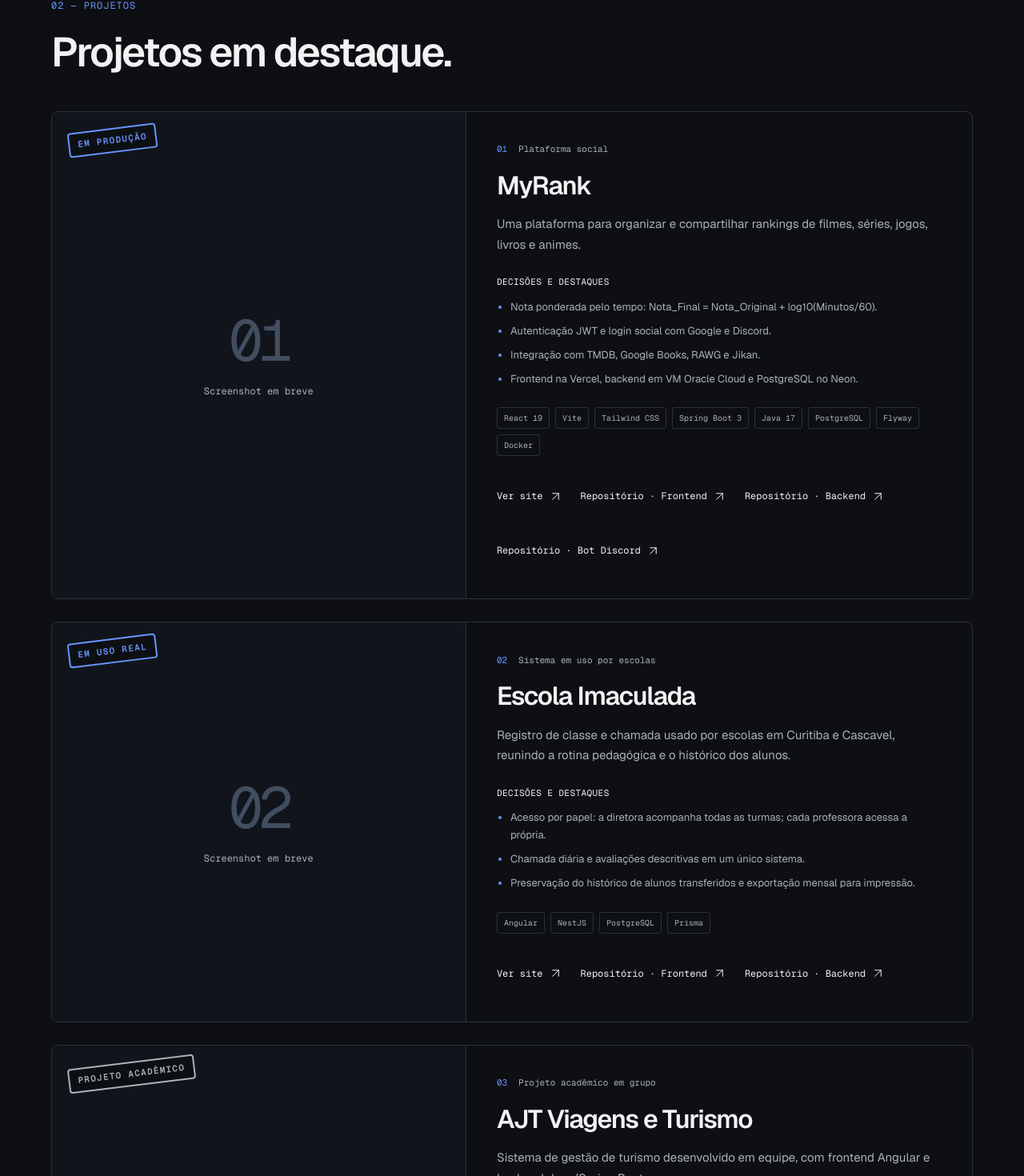
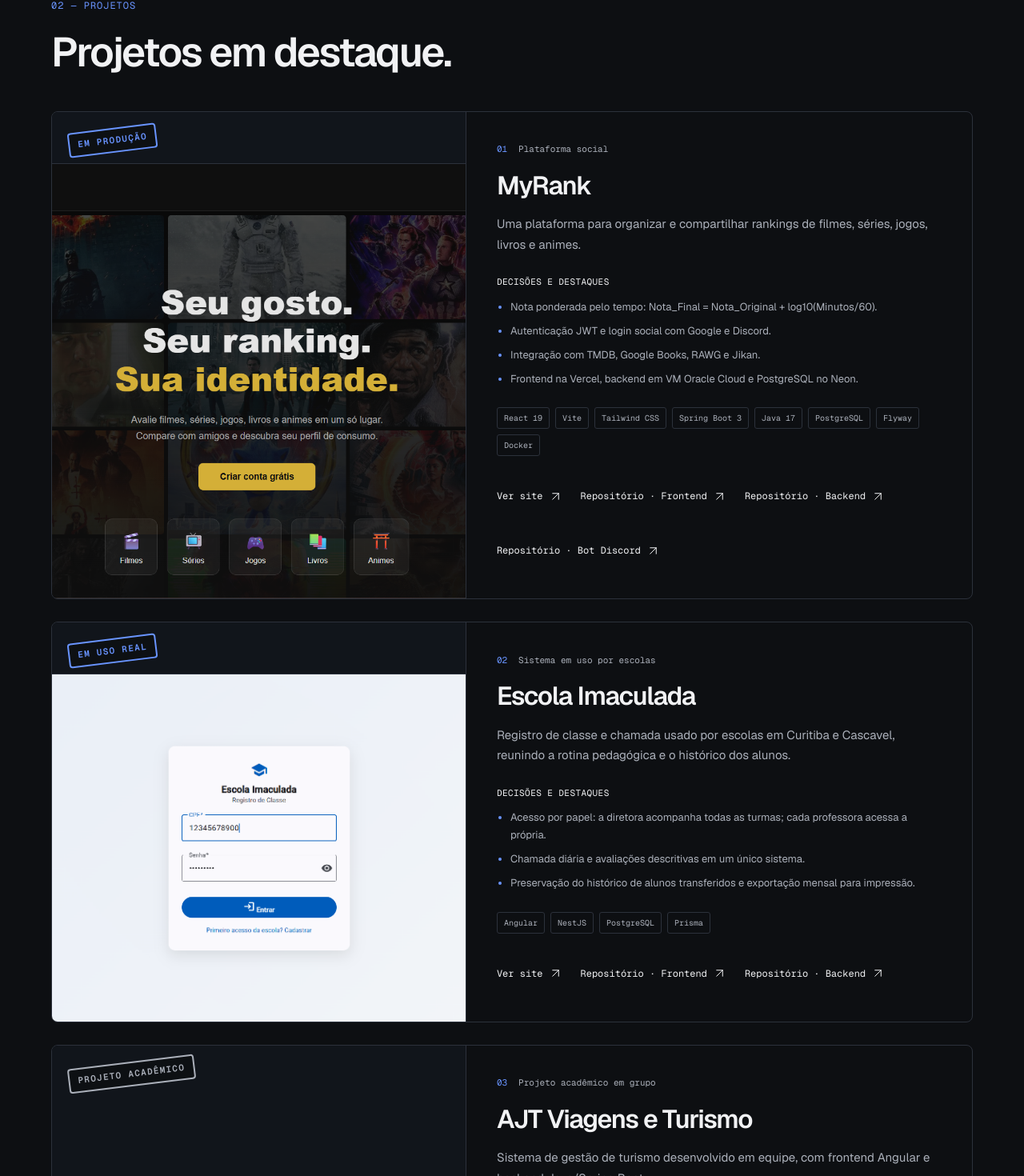
Before and after one commit to guiGocksAfK/GuiGocks-Portfolio, a Next.js app: page / in a window 1280 px wide. Shown: the part 892-2362 px from the top of the page at 80% size. Built offline with nearby package versions, Linux system fonts and the light colour scheme.

Commit message:
feat: faixa superior nos cards com imagem para o selo do inspetor

```diff
--- /dev/null
+++ b/next.config.ts
@@ -0,0 +1,10 @@
+import type { NextConfig } from 'next';
+
+const nextConfig: NextConfig = {
+  images: {
+    // 90 is used for project screenshots, which carry small text that blurs at the default 75.
+    qualities: [75, 90],
+  },
+};
+
+export default nextConfig;
--- a/src/app/globals.css
+++ b/src/app/globals.css
@@ -200,7 +200,11 @@
 .project-card { display: grid; grid-template-columns: minmax(0, .9fr) minmax(0, 1.1fr); border: 1px solid var(--border); border-radius: 8px; overflow: hidden; transition: border-color .2s; }
 .project-card:hover, .project-card:focus-within { border-color: var(--accent); }
 .project-visual { position: relative; background: #11151b; min-height: 300px; border-right: 1px solid var(--border); }
-.project-image { object-fit: contain; }
+/* Screenshots fill the frame; both current prints keep their key content in the centre.
+   Filling the height makes a wide print render ~1200px wide, which is why page.tsx asks next/image for that size. */
+.project-image { object-fit: cover; object-position: center; }
+/* Screenshots sit below a dark strip that holds the inspector's stamp. */
+.project-shot { position: absolute; inset: 64px 0 0; border-top: 1px solid var(--border); }
 .screenshot-placeholder { height: 100%; min-height: 300px; display: flex; flex-direction: column; align-items: center; justify-content: center; gap: 18px; color: var(--muted); font-size: 12px; }
 .placeholder-number { font-size: 72px; line-height: 1; letter-spacing: -.08em; color: #424d60; }
 .project-details { padding: clamp(24px, 3vw, 44px); min-width: 0; }
--- a/src/app/page.tsx
+++ b/src/app/page.tsx
@@ -64,7 +64,7 @@
               <article className="project-card" aria-labelledby={`project-${index}`}>
                 <div className="project-visual">
                   <ProjectStamp label={project.stamp.label} tone={project.stamp.tone} />
-                  {project.screenshot ? <Image src={project.screenshot} alt={project.screenshotAlt} fill sizes="(max-width: 900px) 100vw, 45vw" className="project-image" /> :
+                  {project.screenshot ? <div className="project-shot"><Image src={project.screenshot} alt={project.screenshotAlt} fill quality={90} sizes="(max-width: 900px) 100vw, 1200px" className="project-image" /></div> :
                     <div className="screenshot-placeholder"><span className="placeholder-number font-mono" aria-hidden="true">{String(index + 1).padStart(2, '0')}</span><span className="font-mono">{projects.screenshotLabel}</span></div>}
                 </div>
                 <div className="project-details">
--- a/src/data/content.ts
+++ b/src/data/content.ts
@@ -51,8 +51,8 @@
         stamp: { label: 'Em produção', tone: 'accent' },
         site: 'https://myrank-oficial.vercel.app',
         repositories: [{ label: 'Frontend', href: 'https://github.com/guiGocksAfK/MyRank-frontend' }, { label: 'Backend', href: 'https://github.com/guiGocksAfK/MyRank-backend' }, { label: 'Bot Discord', href: 'https://github.com/guiGocksAfK/MyRank-discordBot' }],
-        screenshot: null,
-        screenshotAlt: 'Interface da plataforma MyRank',
+        screenshot: '/projects/MyRank.png',
+        screenshotAlt: 'Página inicial do MyRank com capas de filmes e o slogan “Seu gosto. Seu ranking. Sua identidade.”',
       },
       {
         name: 'Escola Imaculada',
@@ -67,8 +67,8 @@
         stamp: { label: 'Em uso real', tone: 'accent' },
         site: 'https://escola-imaculada.vercel.app',
         repositories: [{ label: 'Frontend', href: 'https://github.com/guiGocksAfK/EscolaImaculada-frontend' }, { label: 'Backend', href: 'https://github.com/guiGocksAfK/EscolaImaculada-backend' }],
-        screenshot: null,
-        screenshotAlt: 'Interface do sistema Escola Imaculada',
+        screenshot: '/projects/EscolaImaculada.png',
+        screenshotAlt: 'Tela de login do Registro de Classe da Escola Imaculada',
       },
       {
         name: 'AJT Viagens e Turismo',
```
Also changed, not shown: public/projects/EscolaImaculada.png (added), public/projects/MyRank.png (added).
